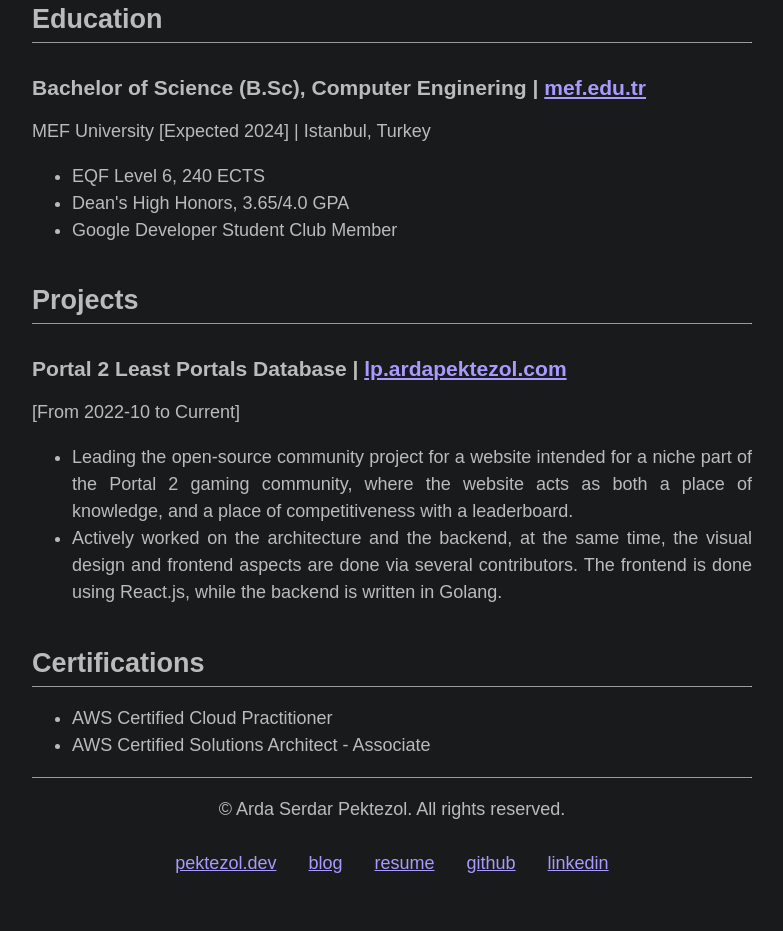
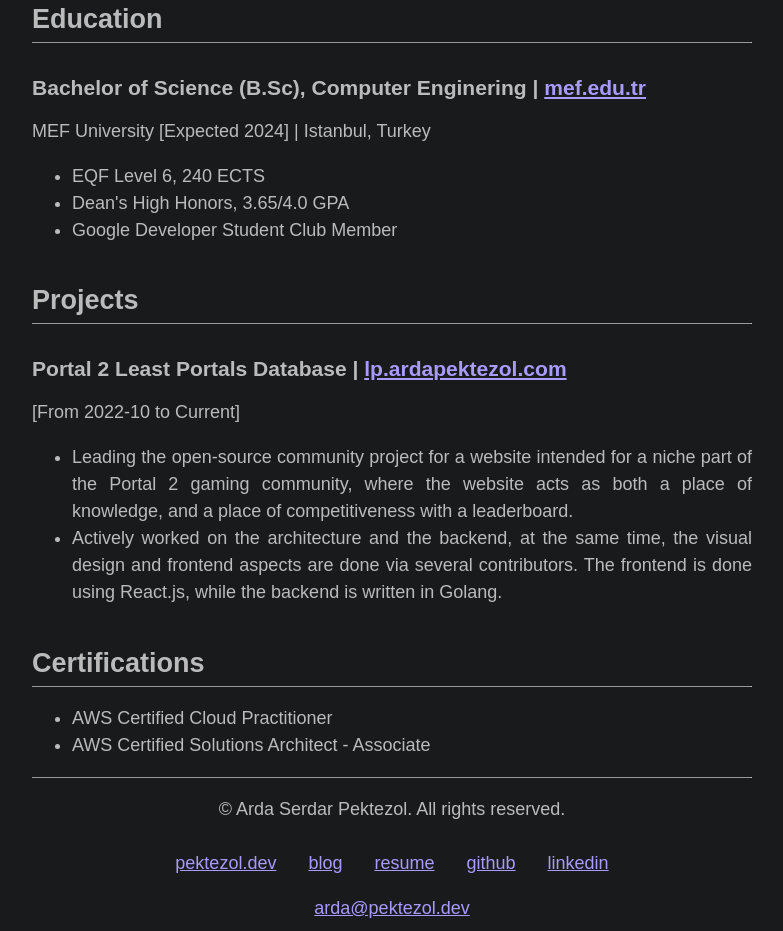
Before and after one commit to pektezol/resume, a plain HTML site: page index.html in a window 1280 px wide. Shown: the part 974-1905 px from the top of the page, without its empty margins (248-1031 px from the left). Before the commit the page ends 1860 px from the top, so only its background shows below. Drawn offline with Linux system fonts and the light colour scheme.

Commit message:
feat: add mail

```diff
--- a/index.html
+++ b/index.html
@@ -99,6 +99,9 @@
         <a href="https://github.com/pektezol">github</a>
         <a href="https://linkedin.com/in/pektezol">linkedin</a>
       </nav>
+      <nav class="center">
+        <a href="mailto:arda@pektezol.dev">arda@pektezol.dev</a>
+      </nav>
     </footer>
   </div>
 </body>
```
